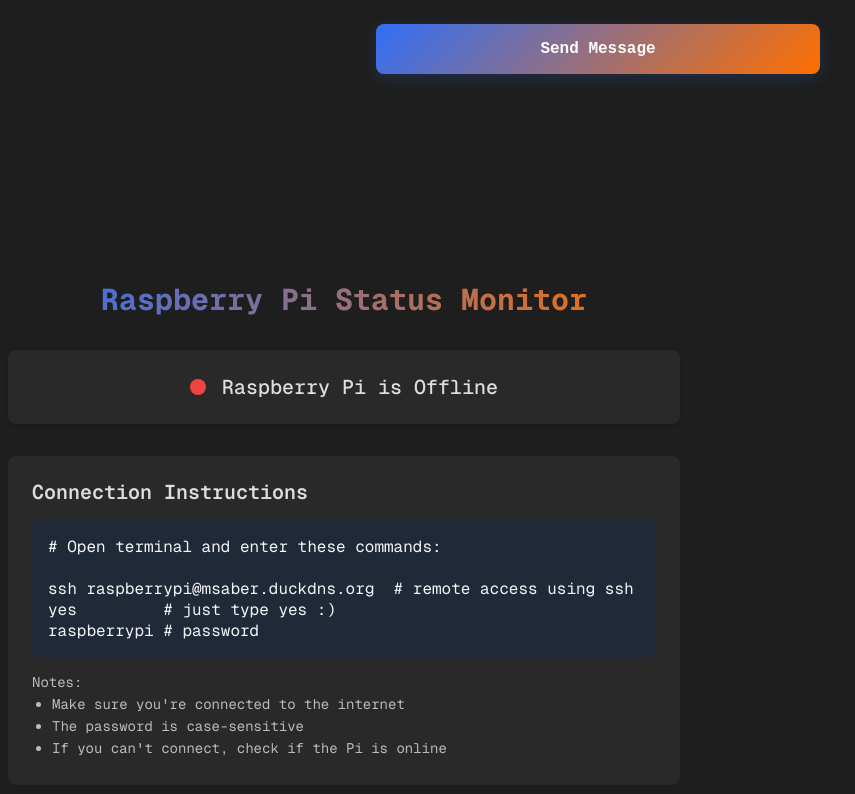
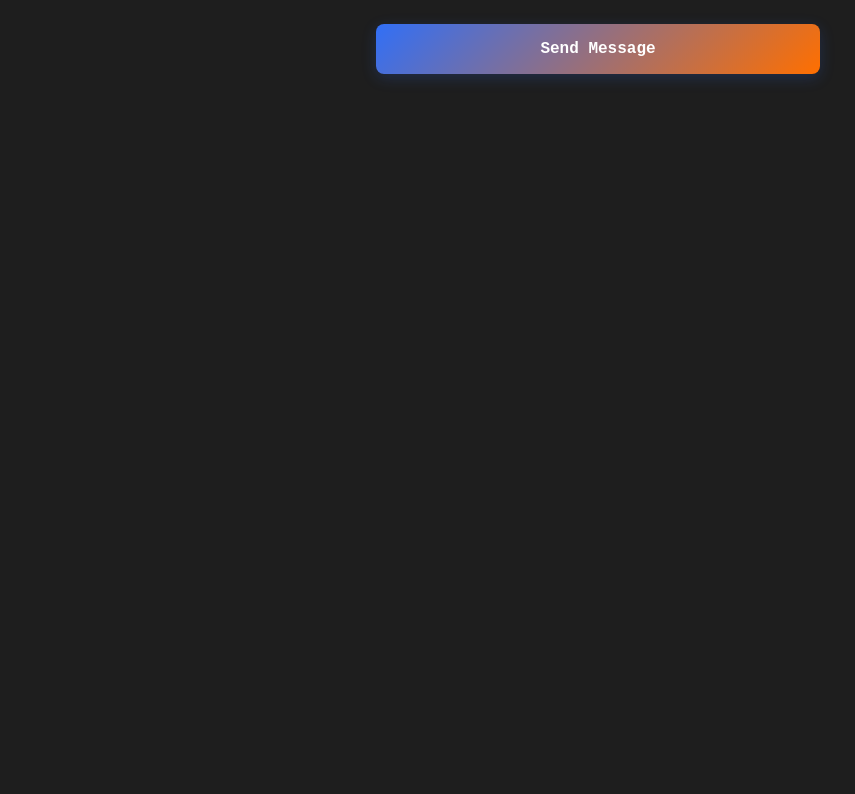
Before and after one commit to SABER-MOHAMED/msaber.tech, a Next.js app: page / in a window 1280 px wide. Shown: the part 1909-2703 px from the top of the page, without its empty margins (296-1151 px from the left). After the commit the page ends 2111 px from the top, so only its background shows below. Built offline with nearby package versions, Linux system fonts and the light colour scheme.

Commit message:
disable pi section

```diff
--- a/src/app/page.tsx
+++ b/src/app/page.tsx
@@ -9,7 +9,7 @@
       <Hero />
       <Resume />
       <Contact />
-      <PiStatus />
+      {/* <PiStatus /> */}
     </main>
   );
 }
```
